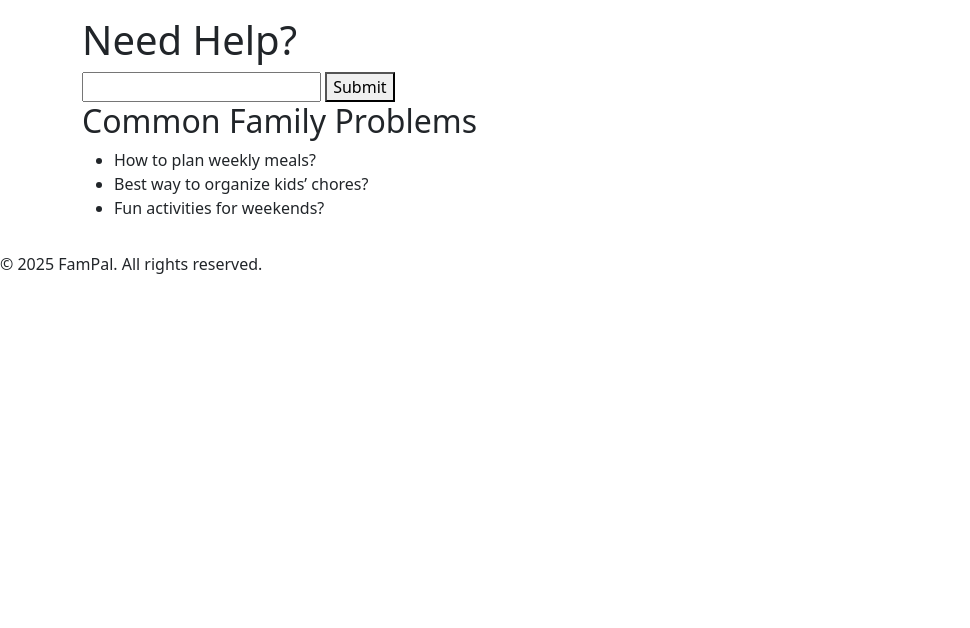
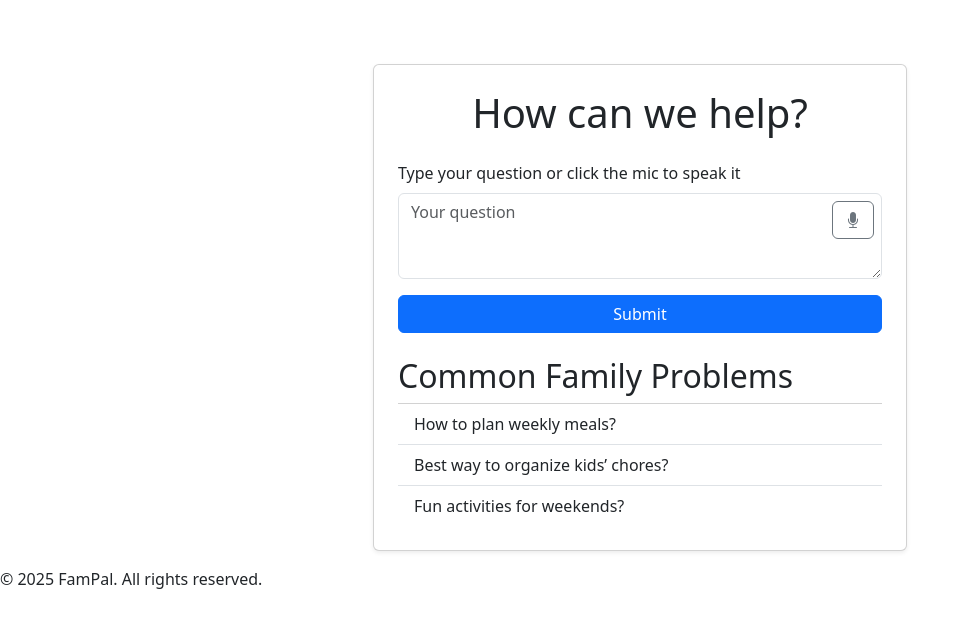
Before and after one commit to xttrust/FamPal, a Django app: page /help/ in a window 1280 px wide. Shown: the part 156-784 px from the top of the page, without its empty margins (0-970 px from the left). Run offline with Django 5.2, Linux system fonts and the light colour scheme.

Commit message:
style: help page - add mic button, larger input field

```diff
--- a/templates/base.html
+++ b/templates/base.html
@@ -8,6 +8,8 @@
 
     <!-- Bootstrap CSS -->
     <link href="https://cdn.jsdelivr.net/npm/bootstrap@5.3.6/dist/css/bootstrap.min.css" rel="stylesheet" integrity="sha384-4Q6Gf2aSP4eDXB8Miphtr37CMZZQ5oXLH2yaXMJ2w8e2ZtHTl7GptT4jmndRuHDT" crossorigin="anonymous">
+    <!-- Bootstrap Icons -->
+    <link href="https://cdn.jsdelivr.net/npm/bootstrap-icons@1.10.5/font/bootstrap-icons.css" rel="stylesheet">
     <!-- Custom CSS -->
     <link rel="stylesheet" href="{% static 'css/styles.css' %}">
     <!-- Font Awesome for icons -->
--- a/templates/home/help.html
+++ b/templates/home/help.html
@@ -3,18 +3,45 @@
 {% block title %}Get Help - FamPal{% endblock %}
 
 {% block content %}
-<h1>Need Help?</h1>
-<form method="post" action="{% url 'help' %}">
-  {% csrf_token %}
-  <!-- your inputs here -->
-  <input type="text" name="message">
-  <button type="submit">Submit</button>
-</form>
+<div class="container mt-5">
+  <div class="row justify-content-center">
+    <div class="col-md-8 col-lg-6">
+      <div class="card shadow-sm p-4">
+        <h1 class="mb-4 text-center">How can we help?</h1>
+        <form method="post" action="{% url 'help' %}">
+          {% csrf_token %}
 
-<h2>Common Family Problems</h2>
-<ul>
-    <li>How to plan weekly meals?</li>
-    <li>Best way to organize kids’ chores?</li>
-    <li>Fun activities for weekends?</li>
-</ul>
+          <div class="mb-3">
+            <label for="messageInput" class="form-label">Type your question or click the mic to speak it</label>
+
+            <div class="position-relative">
+              <textarea id="messageInput" name="message" class="form-control pe-5" rows="3"
+                placeholder="Your question" aria-label="Your question"></textarea>
+
+              <!-- Mic button -->
+              <button type="button"
+                class="btn btn-outline-secondary position-absolute top-0 end-0 mt-2 me-2"
+                id="micButton"
+                title="Click to speak your question">
+                <i class="bi bi-mic-fill"></i>
+              </button>
+            </div>
+          </div>
+
+          <!-- Submit button below -->
+          <div class="d-grid">
+            <button type="submit" class="btn btn-primary">Submit</button>
+          </div>
+        </form>
+
+      <h2 class="mt-4">Common Family Problems</h2>
+      <ul class="list-group list-group-flush">
+        <li class="list-group-item">How to plan weekly meals?</li>
+        <li class="list-group-item">Best way to organize kids’ chores?</li>
+        <li class="list-group-item">Fun activities for weekends?</li>
+      </ul>
+    </div>
+  </div>
+</div>
+</div>
 {% endblock %}
```
